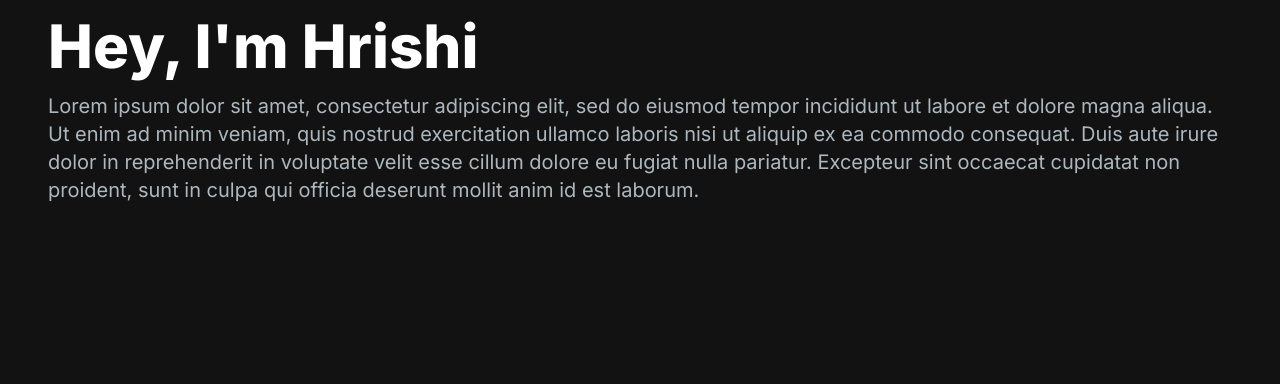
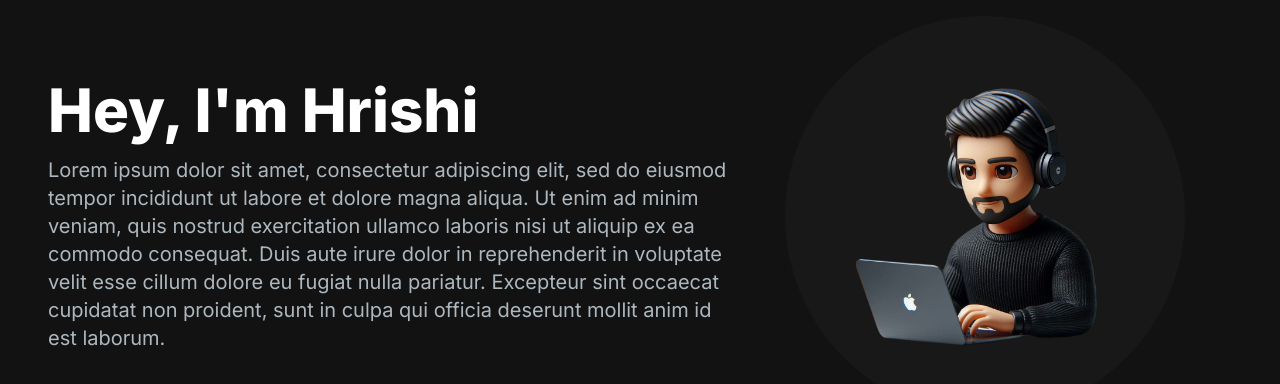
Before and after one commit to Hrishirt/hrishishah.github.io, a Next.js app: page / in a window 1280 px wide. Shown: the top 384 px of the page. Built offline with nearby package versions, Linux system fonts and the light colour scheme.

Commit message:
Completed more of home.jsx
Added the image to website, added paragraph description with filler text

```diff
--- a/src/app/components/HeroSection.jsx
+++ b/src/app/components/HeroSection.jsx
@@ -1,7 +1,10 @@
 import React from 'react'
-
+import Image from 'next/image';
 export const HeroSection = () => {
-  return <section>
+  return (
+  <section>
+    <div className="grid grid-cols-1 lg:grid-cols-12">
+        <div className="col-span-7 place-self-center">
             <h1 className = "text-white mb-4 text-4xl lg:text-6xl font-extrabold">
                 Hey, I'm Hrishi
             </h1>
@@ -12,7 +15,22 @@ export const HeroSection = () => {
                 voluptate velit esse cillum dolore eu fugiat nulla pariatur. Excepteur sint occaecat cupidatat
                 non proident, sunt in culpa qui officia deserunt mollit anim id est laborum.
             </p>
+        </div>
+        <div className="col-span-5 place-self-center">
+            <div className='rounded-full bg-[#181818] w-[250px] h-[250px] lg:w-[400px] lg:h-[400px] relative'>
+                <Image
+                src="/images/canva2.png"
+                alt = "hrishi image"
+                className='absolute transform -translate-x-1/2 -translate-y-1/2 top-1/2 left-1/2'
+                width={300}
+                height={300}
+                />
+            </div>
+        </div>
+    </div>
   </section>
+
+    );
 };
 
 export default HeroSection;
```
Also changed, not shown: public/images/Canva2.png (added), 1 other file (tests, documents, lock files or other folders). Lines whose indentation alone changed are shown as unchanged.
